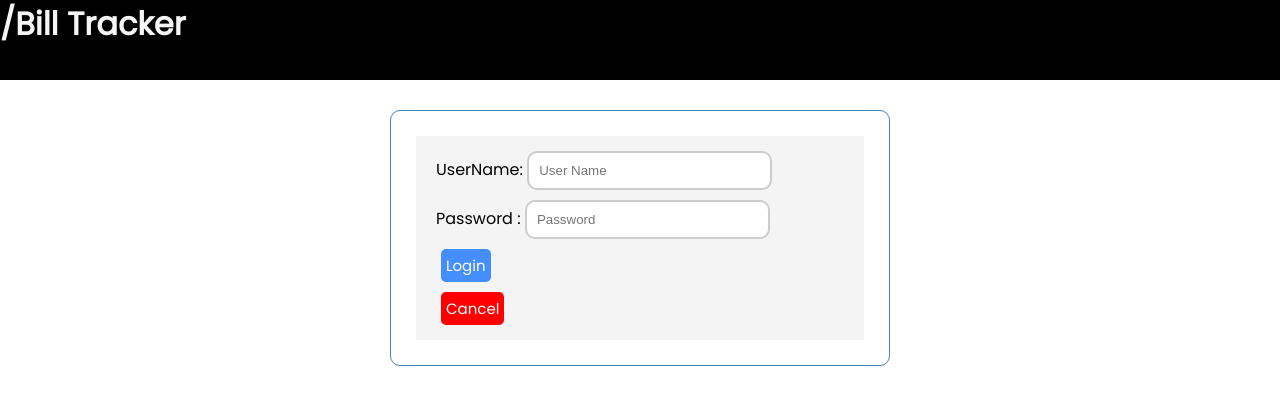
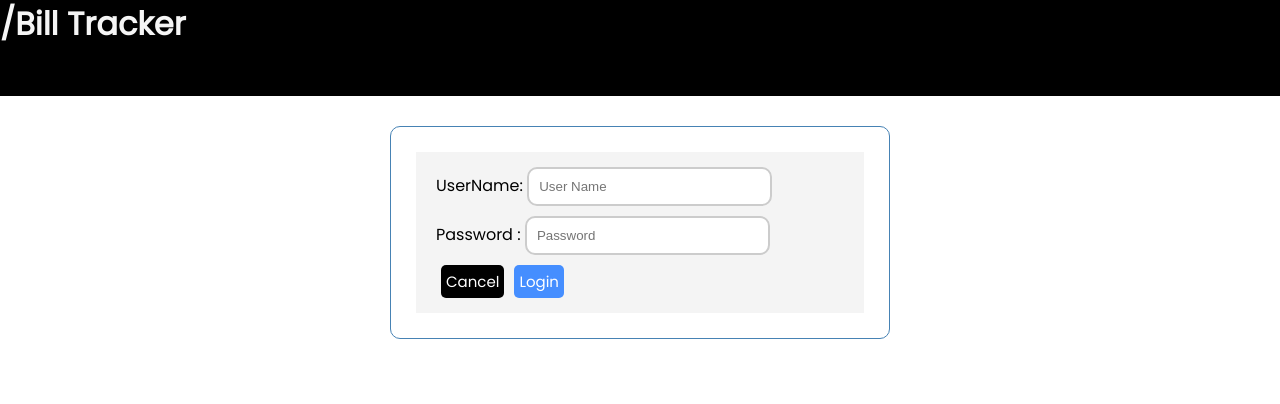
Before and after one commit to Nikhilnama18/Bill-Tracker, a Vue app in the folder front_end/: page /login in a window 1280 px wide. Shown: the top 404 px of the page. Built offline with nearby package versions, Linux system fonts and the light colour scheme; the HTML template or start-up script is replaced by a standard one.

Commit message:
Changed CSS in Add Org

```diff
--- a/front_end/src/components/AddOrg.vue
+++ b/front_end/src/components/AddOrg.vue
@@ -122,7 +122,12 @@ export default {
 </script>
 
 <style scoped>
-
+.addorg {
+  margin: 5px;
+  margin-left: 18%;
+  padding: 10px 20px;
+  position: static;
+}
 
 .linkField {
   width: 70%;
--- a/front_end/src/components/Header.vue
+++ b/front_end/src/components/Header.vue
@@ -59,7 +59,7 @@ export default {
   margin: 0%;
   color: whitesmoke;
   background: black;
-  height: 10vh;
+  height: 12vh;
 }
 
 .logout-btn {
--- a/front_end/src/views/Login.vue
+++ b/front_end/src/views/Login.vue
@@ -26,6 +26,9 @@
       <p v-if="connectionIssue">
         Cannot connect to our service. Please try again in few moments.
       </p>
+      <router-link to="/">
+        <button class="btn">Cancel</button>
+      </router-link>
       <input
         :disabled="!isLoginEnabled"
         type="submit"
@@ -34,9 +37,6 @@
         :style="{ background: '#458eff' }"
         class="btn"
       />
-      <router-link to="/">
-        <Button title="Cancel" color="red" />
-      </router-link>
     </form>
   </div>
 </template>
@@ -94,7 +94,7 @@ export default {
         if (result.statusCode === "10000") {
           localStorage.setItem("u_id", JSON.stringify(result.data.u_id));
           localStorage.setItem("jwtToken", JSON.stringify(result.data.token));
-          this.$router.push("Dashboard");
+          this.$router.push({ path: "/dashboard" });
         }
       } else if (response.status == 500) {
         this.connectionIssue = true;
@@ -114,7 +114,7 @@ export default {
   created() {
     if (this.getUserId() && this.getJwtToken()) {
       // User id and jwt token are present.
-      this.$router.push("Dashboard");
+      this.$router.push({ path: "/dashboard" });
     }
   },
 };
@@ -127,7 +127,6 @@ export default {
   background: #f4f4f4;
   margin: 5px;
   padding: 10px 20px;
-  cursor: pointer;
 }
 .containers {
   max-width: 500px;
```
